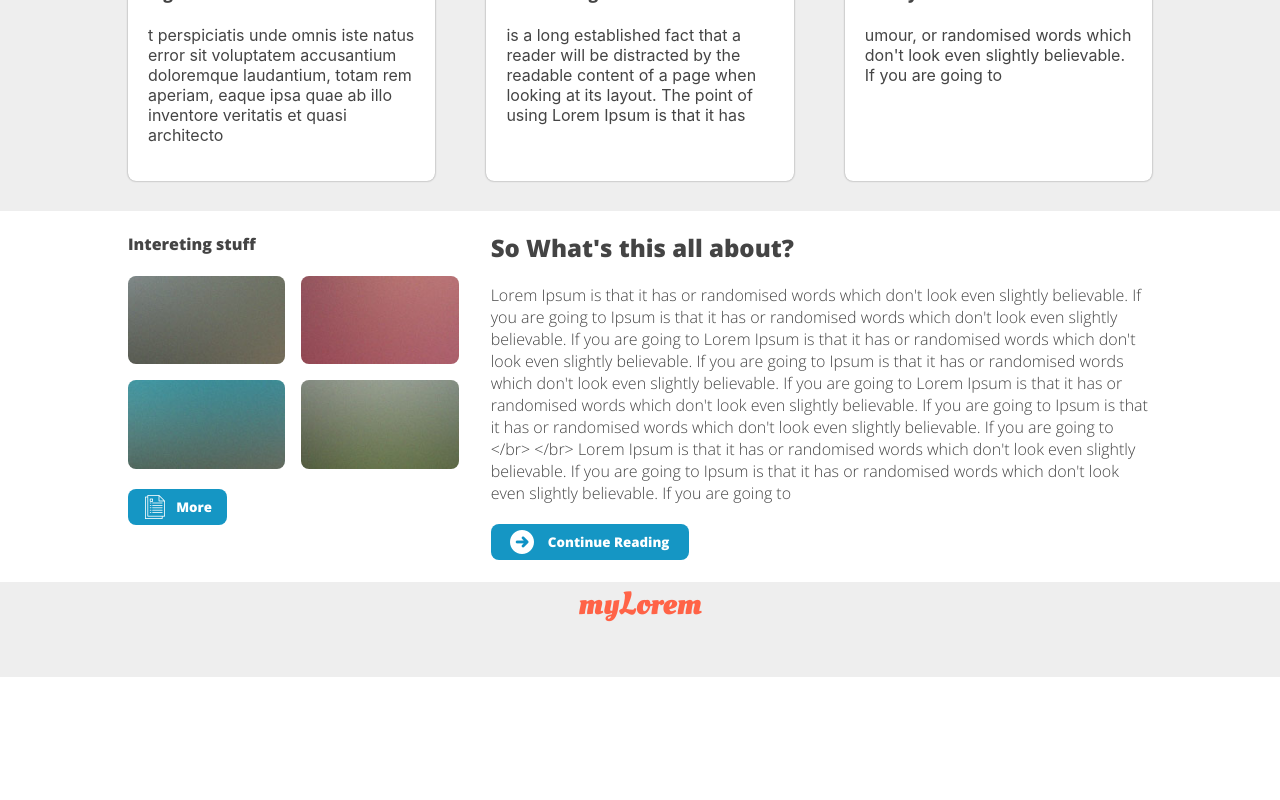
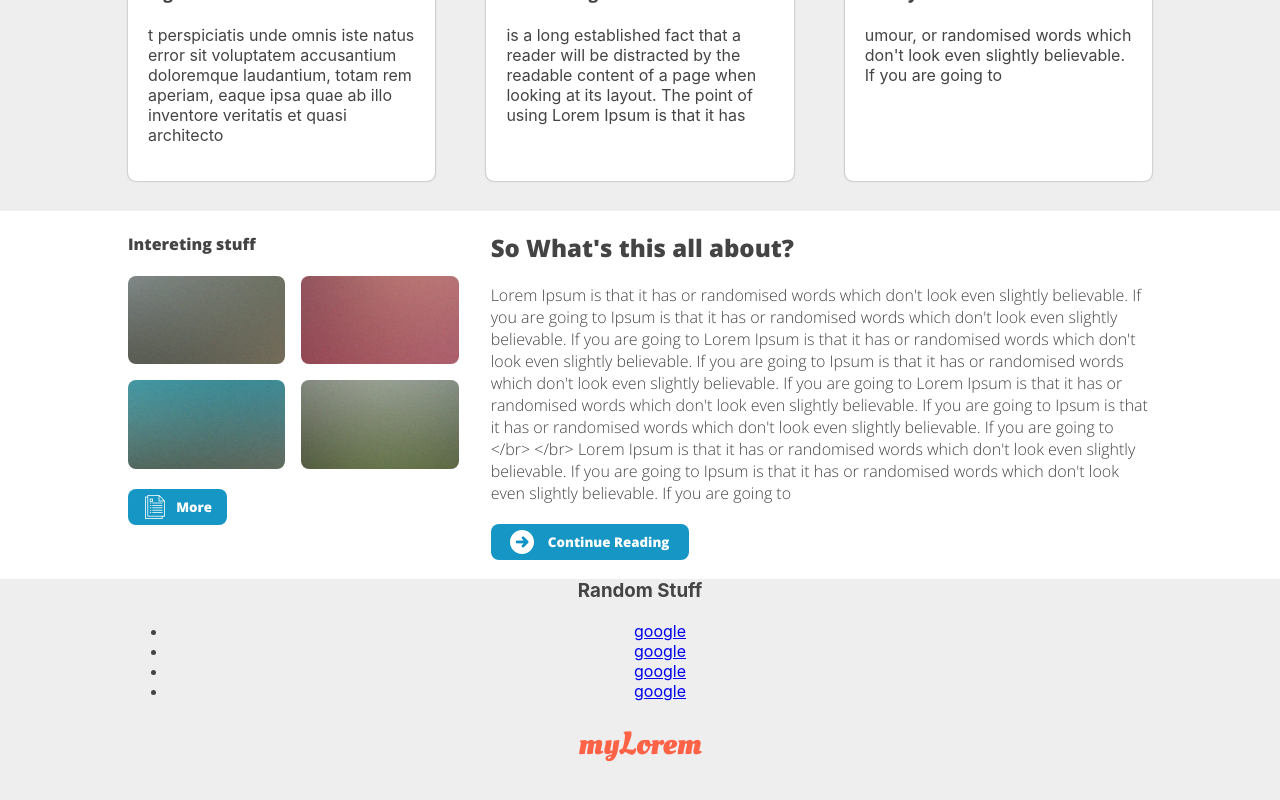
Before and after one commit to diegofernandoalayon/pruebaFrontend_BandB_react, a React (Create React App) app: page / in a window 1280 px wide. Shown: the part 610-1410 px from the top of the page. Before the commit the page ends 1287 px from the top, so only its background shows below. Built offline with nearby package versions, Linux system fonts and the light colour scheme.

Commit message:
creando componente para poner links

```diff
--- a/src/App.js
+++ b/src/App.js
@@ -13,6 +13,8 @@ import img6 from './images/pic06.jpg'
 import img7 from './images/pic07.jpg'
 import PaletaColores from './components/PaletaColores';
 import Texto from './components/Texto';
+import Links from './components/Links';
+
 
 const images = {
   img4: img4,
@@ -20,6 +22,24 @@ const images = {
   img6: img6,
   img7: img7
 }
+const links = [
+  {
+    href: 'https://www.google.com.co/',
+    text: "google",
+  },
+  {
+    href: 'www.google.com',
+    text: "google",
+  },
+  {
+    href: 'www.google.com',
+    text: "google",
+  },
+  {
+    href: 'www.google.com',
+    text: "google",
+  },
+]
 
 const content = `Lorem Ipsum is that it has or randomised words which don't look even slightly believable. If you are going to Ipsum is that it has or randomised words which don't look even slightly believable. If you are going to Lorem Ipsum is that it has or randomised words which don't look even slightly believable. If you are going to Ipsum is that it has or randomised words which don't look even slightly believable. If you are going to  Lorem Ipsum is that it has or randomised words which don't look even slightly believable. If you are going to Ipsum is that it has or randomised words which don't look even slightly believable. If you are going to </br>
 </br> Lorem Ipsum is that it has or randomised words which don't look even slightly believable. If you are going to Ipsum is that it has or randomised words which don't look even slightly believable. If you are going to`
@@ -50,7 +70,7 @@ function App() {
       </div>
       <div className="content-3">
         <div className='content-3-1'>
-
+        <Links links={links}/>
         <Logo />
         </div>
 
--- /dev/null
+++ b/src/components/Links/index.js
@@ -0,0 +1,14 @@
+
+
+export default function Links({links}){
+  // const links = ['www.cae.com']
+
+  return(
+    <>
+      <h3>Random Stuff</h3>
+      <ul>
+        {links.map(link=><li><a href={link.href}>{link.text}</a></li>)}
+      </ul>
+    </>
+  )
+}
```
